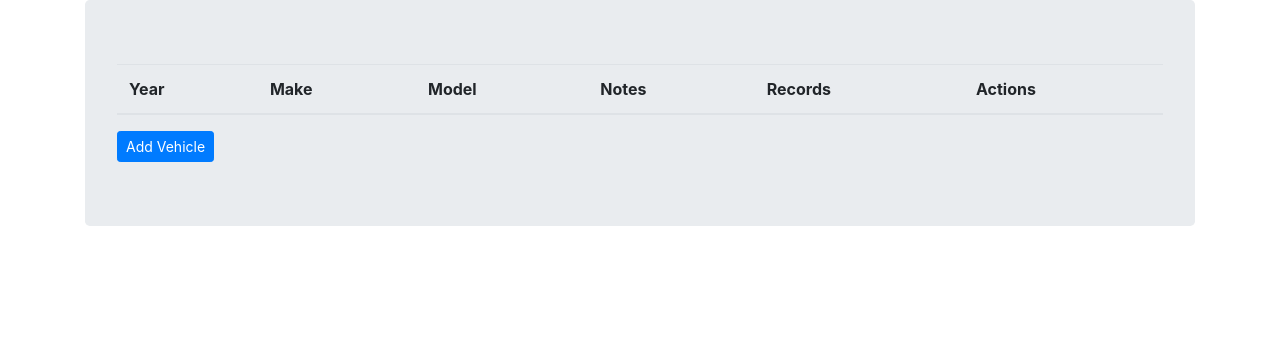
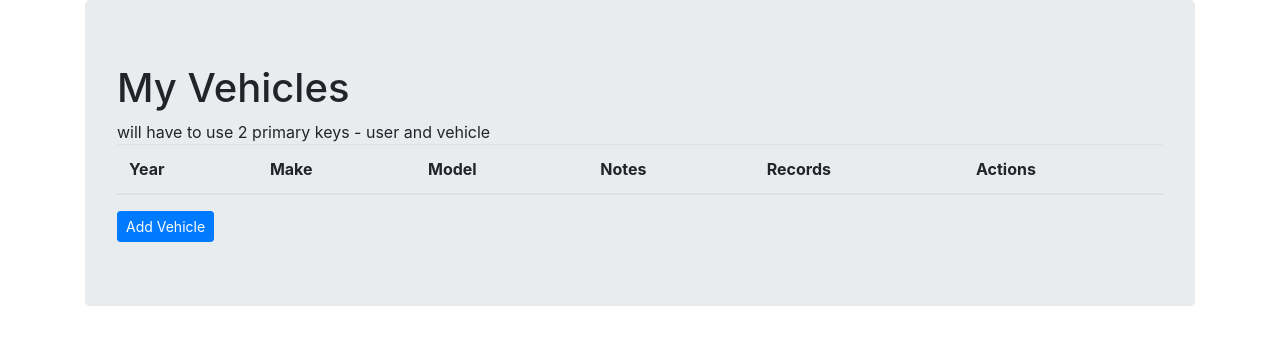
Before and after one commit to albud187/project_iDrive, a Django app: a page that uses app_eqpt_records/templates/vehicle_list.html in a window 1280 px wide. Shown: the part 56-401 px from the top of the page. Run offline with Django 3.2, Linux system fonts and the light colour scheme; data comes from the database, SQL or seed files in the repository; both versions use the stored data as it was after the commit; lists and menus that the app fills with data are empty; parts of the project's set-up code (start-up, migrations or seed data) failed here and were passed over; some libraries are stand-ins or nearby versions.

Commit message:
vehicle view test

```diff
--- a/app_eqpt_records/templates/vehicle_list.html
+++ b/app_eqpt_records/templates/vehicle_list.html
@@ -3,12 +3,16 @@
 
 <div class="container">
   <div class="jumbotron">
+    <h1>My Vehicles</h1>
+
+    will have to use 2 primary keys - user and vehicle
     <table class="table">
       <thead>
         <tr>
           <th scope="col">Year</th>
           <th scope="col">Make</th>
           <th scope="col">Model</th>
+
           <!-- <th scope="col">VIN</th> -->
           <th scope="col">Notes</th>
           <th scope="col">Records</th>
@@ -24,11 +28,11 @@
       <td>{{vehicle.vehicle_make}}</td>
       <td>{{vehicle.vehicle_modeltype}}</td>
       <!-- <td>{{vehicle.VINNumber}}</td> -->
-      <td><a href="">link to notes</a></td> will have to use 2 primary keys - user and vehicle
+      <td><a href="">link to notes</a></td>
       <td><a href="">link to records</a></td>
       <td>
-        <button type="button" class =  "btn btn-primary btn-sm" href = "">edit</button>
-        <button type="button" class =  "btn btn-danger btn-sm" href = "">remove</button>
+        <a class ="btn btn-primary btn-sm" href = "">edit</a>
+        <a class ="btn btn-danger btn-sm" href = "">remove</a>
 
       </td>
     </tr>
@@ -36,8 +40,7 @@
     {%endfor%}
   </tbody>
 </table>
-<button type="button" class =  "btn btn-primary btn-sm" href = "">Add Vehicle</button>
-
+<a class =  "btn btn-primary btn-sm" href = "{%url 'app_eqpt_records:vehicle_add' user.username %}">Add Vehicle</a>
   </div>
 
 </div>
--- a/app_eqpt_records/urls.py
+++ b/app_eqpt_records/urls.py
@@ -6,12 +6,11 @@ app_name = 'app_eqpt_records'
 urlpatterns = [
     path('<str:username>/vehicles/', views.VehicleListView.as_view(), name='vehicle_list'),
     path('<str:username>/vehicles/add', views.VehicleAddView.as_view(), name='vehicle_add'),
-    # path('<str:username>/vehicles/', views.VehicleDetailView.as_view(), name='vehicle_detail'),
+    # path('<str:username>/vehicles/<pk:int>', views.VehicleDetailView.as_view(), name='vehicle_detail'),
 
 
     ]
 
-#vehicleadd
 #vehicledetailview/notesview
 #vehiclerecordview
 #vehicleactionview
--- a/app_eqpt_records/views.py
+++ b/app_eqpt_records/views.py
@@ -26,3 +26,11 @@ class VehicleAddView(CreateView):
     def form_valid(self, form):
         form.instance.owner= self.request.user
         return super().form_valid(form)
+
+class VehicleRecordView(ListView):
+    model = VehicleRecordModel
+    template_name = 'vehicle_record.html'
+    context_object_name = 'vehicle_actions'
+
+    def get_queryset(self):
+        user = get_object_or_404(User, username=self.kwargs.get('username'))
```
Also changed, not shown: db.sqlite3.
